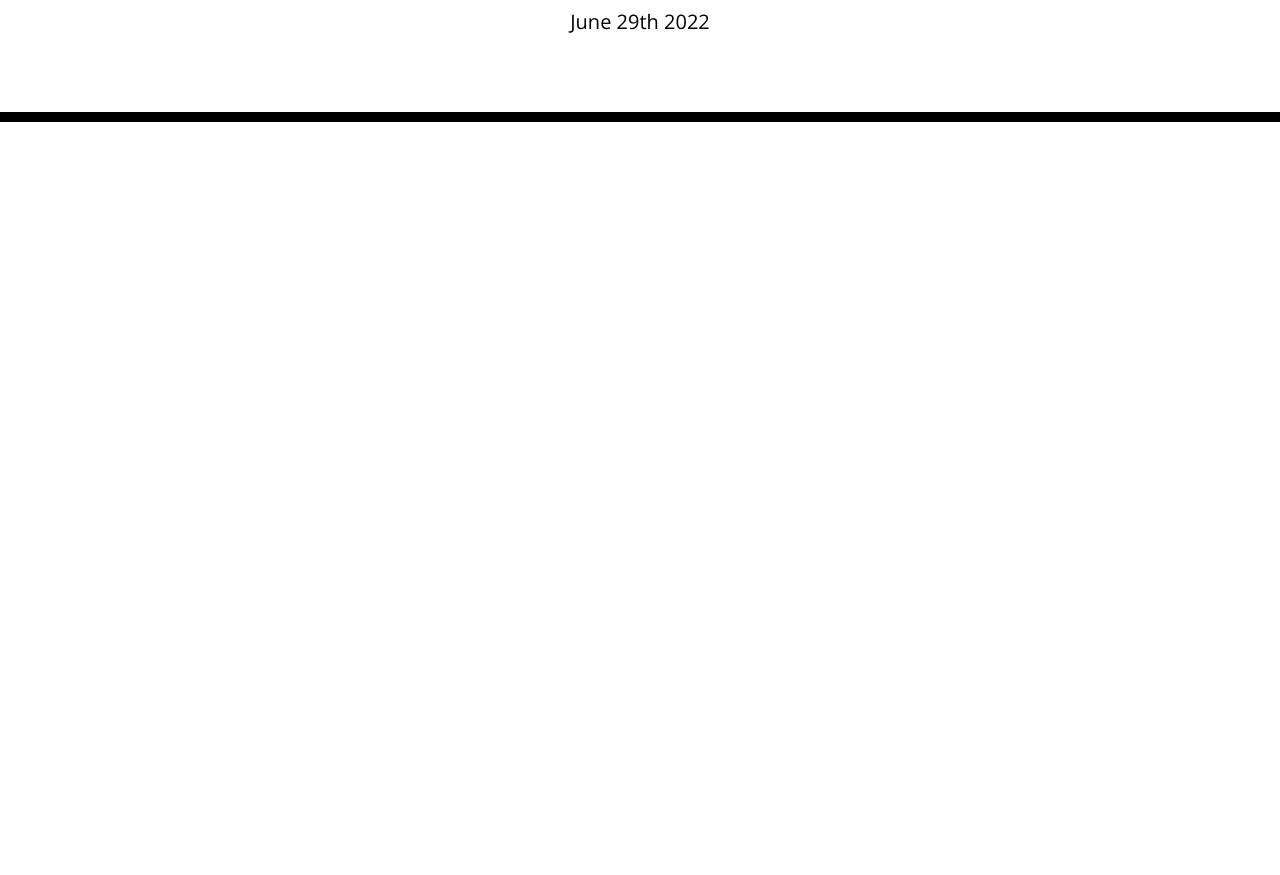
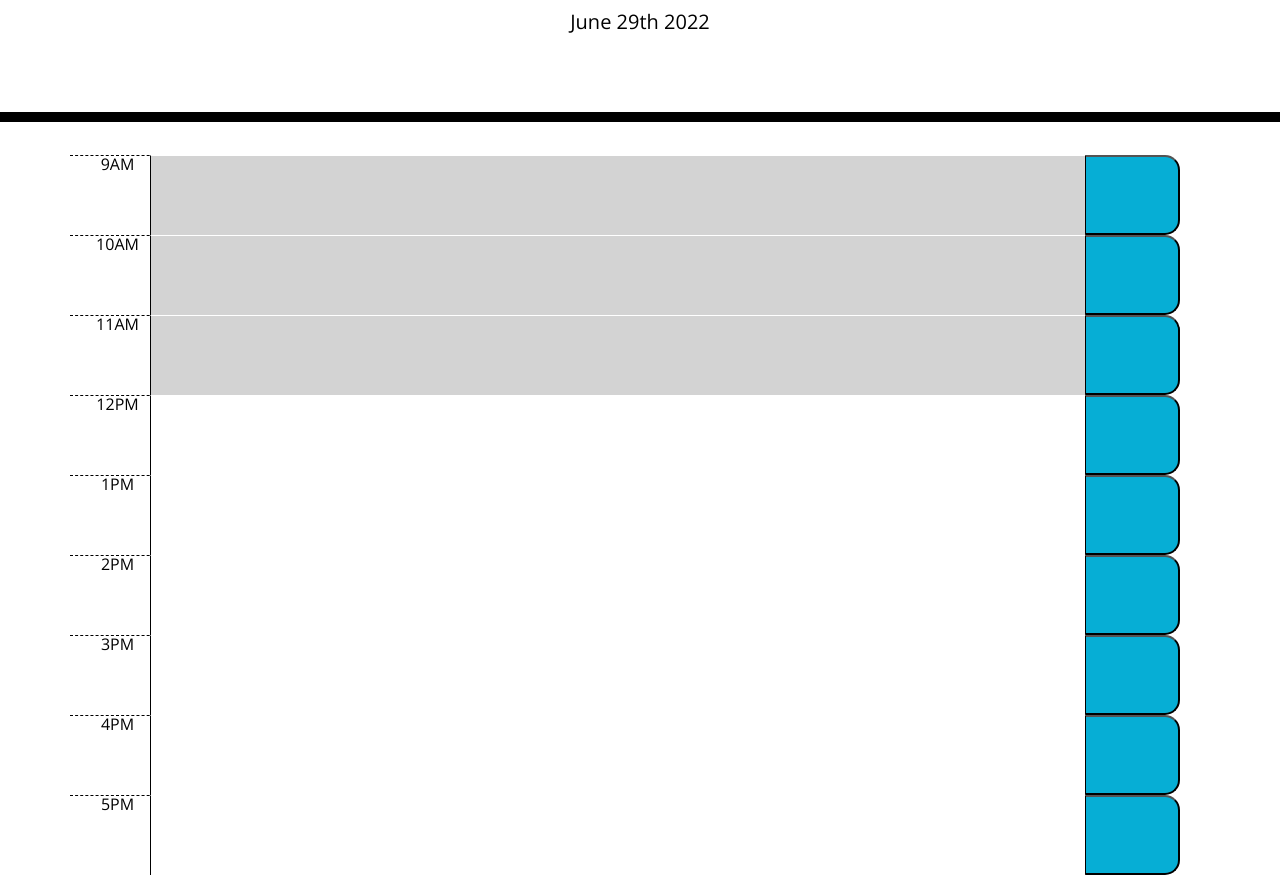
Before and after one commit to codequeen69/schedule-my-day, a plain HTML site: page index.html in a window 1280 px wide. Shown: the part 182-1057 px from the top of the page. Before the commit the page ends 800 px from the top, so only its background shows below. Drawn offline with nearby package versions, Linux system fonts and the light colour scheme.

Commit message:
save to local storage

```diff
--- a/assets/js/script.js
+++ b/assets/js/script.js
@@ -1,2 +1,21 @@
+var hourEvent;
+
 //Display current date
 $("#currentDay").text(moment().format("MMMM Do YYYY"));
+
+
+//save event to local storage
+var saveHourEvent = function (){
+  var saveText = $(this).siblings(".description").val();
+    var saveHour = $(this).siblings(".hour").text();
+   localStorage.setItem(saveHour, saveText)
+}
+var getHourEvent = function(){
+  var textEvent = localStorage.getItem("9AM")
+$("#hour-text-9").val(textEvent);
+localStorage.getItem("10AM")
+$("#hour-text-10").val()
+
+}
+getHourEvent();
+$(".saveBtn").on("click", saveHourEvent)
--- a/index.html
+++ b/index.html
@@ -28,10 +28,64 @@
       <p class="lead">A simple calendar app for scheduling your work day</p>
       <p id="currentDay" class="lead"></p>
     </header>
+
     <div class="container">
-      <!-- Timeblocks go here -->
+
+        <div class="row time-block">
+          <p class="hour col-1">9AM</p>
+          <textarea class="description row past col-10" id="hour-text-9"></textarea>
+          <button class="saveBtn col-1"></button>
+        </div>
+
+        <div class="row time-block">
+          <p class="hour col-1">10AM</p>
+          <textarea class="description row past col-10" id="hour-text-10"></textarea>
+          <button class="saveBtn col-1"></button>
+        </div>
+
+        <div class="row time-block">
+          <p class="hour col-1">11AM</p>
+          <textarea class="description row past col-10"></textarea>
+          <button class="saveBtn col-1"></button>
+        </div>
+
+        <div class="row time-block">
+          <p class="hour col-1">12PM</p>
+          <textarea class="description row col-10"></textarea>
+          <button class="saveBtn col-1"></button>
+        </div>
+
+        <div class="row time-block">
+          <p class="hour col-1">1PM</p>
+          <textarea class="description row col-10"></textarea>
+          <button class="saveBtn col-1"></button>
+        </div>
+
+        <div class="row time-block">
+          <p class="hour col-1">2PM</p>
+          <textarea class="description row col-10"></textarea>
+          <button class="saveBtn col-1"></button>
+        </div>
+
+        <div class="row time-block">
+          <p class="hour col-1">3PM</p>
+          <textarea class="description row col-10"></textarea>
+          <button class="saveBtn col-1"></button>
+        </div>
+
+        <div class="row time-block">
+          <p class="hour col-1">4PM</p>
+          <textarea class="description row col-10"></textarea>
+          <button class="saveBtn col-1"></button>
+        </div>
+
+        <div class="row time-block">
+          <p class="hour col-1">5PM</p>
+          <textarea class="description row col-10"></textarea>
+          <button class="saveBtn col-1"></button>
+        </div>
     </div>
-
+</div>
     <script src="https://code.jquery.com/jquery-3.4.1.min.js"></script>
     <script src="https://cdnjs.cloudflare.com/ajax/libs/moment.js/2.24.0/moment.min.js"></script>
     <script src="./assets/js/script.js"></script>
```
